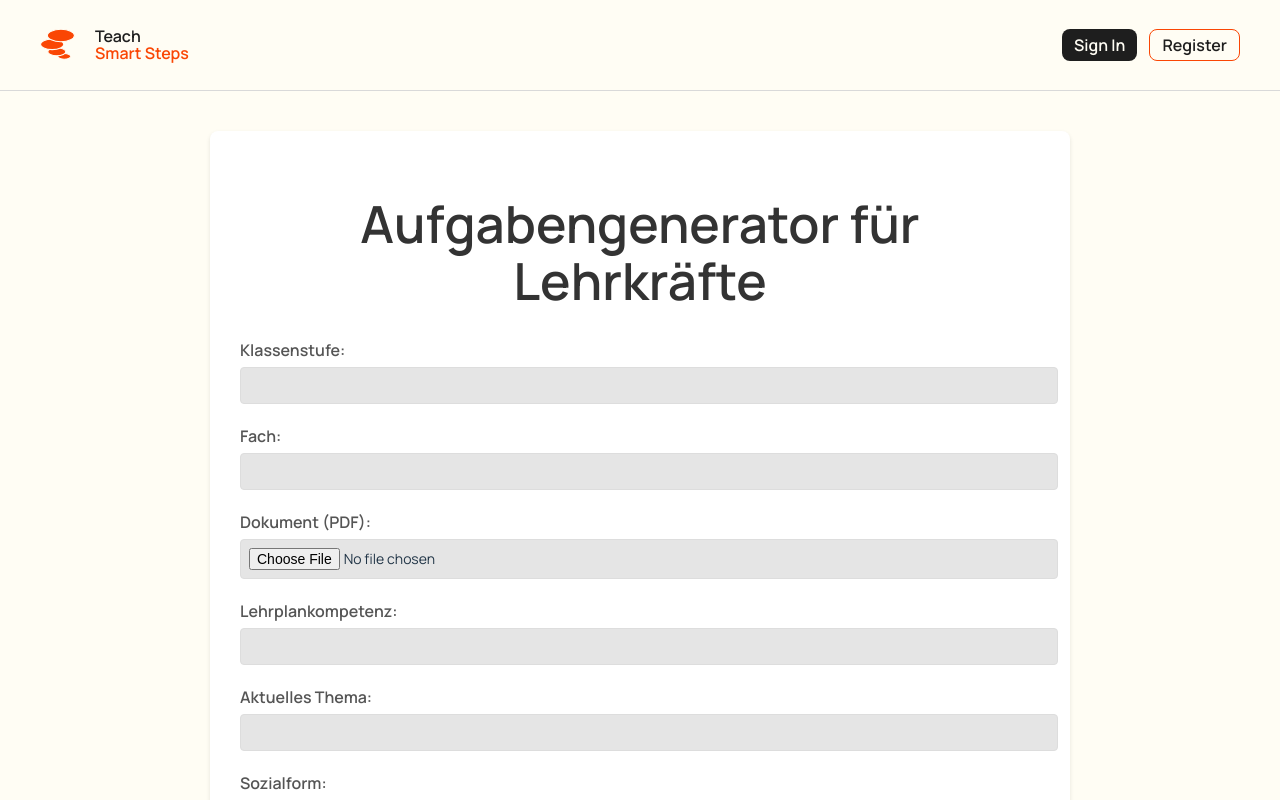
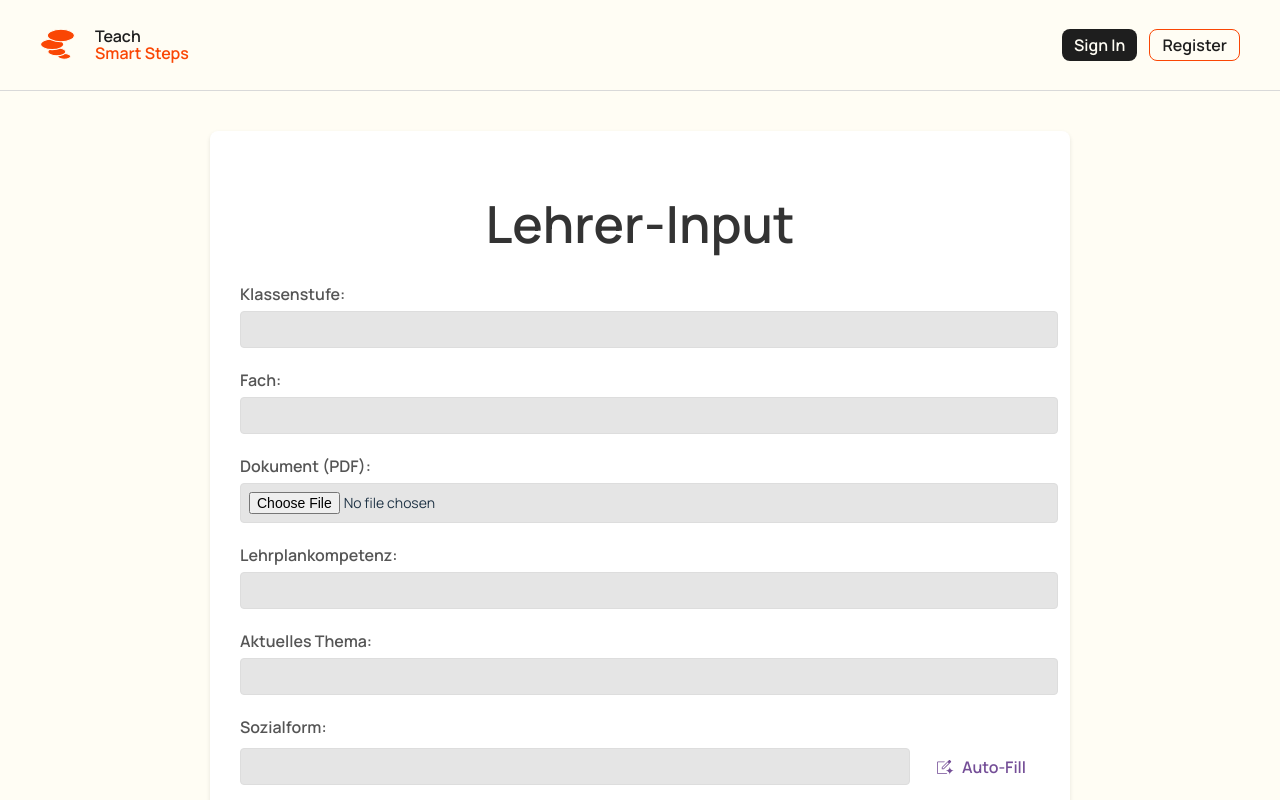
Before and after one commit to fivefourtwo/teach-smart-steps, a React (Vite) app: page /input/teacher in a window 1280 px wide. Shown: the top 800 px of the page. Built offline with nearby package versions, Linux system fonts and the light colour scheme.

Commit message:
Base befor tailwind

```diff
--- a/src/components/TaskDetail/TaskDetail.css
+++ b/src/components/TaskDetail/TaskDetail.css
@@ -85,7 +85,7 @@
 }
 
 .back-button {
-  background: #2F4858;
+  background: #1e1e1e;
   color: white;
   border: none;
   padding: 12px 24px;
--- a/src/components/TeacherInput/TeacherInput.jsx
+++ b/src/components/TeacherInput/TeacherInput.jsx
@@ -115,7 +115,7 @@ const TeacherInput = () => {
     <div className="page-container">
       <Header />
       <div className="container">
-        <h1>Aufgabengenerator für Lehrkräfte</h1>
+        <h1>Lehrer-Input</h1>
         <form onSubmit={handleSubmit}>
           <div className="form-group">
             <label htmlFor="grade">Klassenstufe:</label>
```
Also changed, not shown: 1 other file (tests, documents, lock files or other folders).
